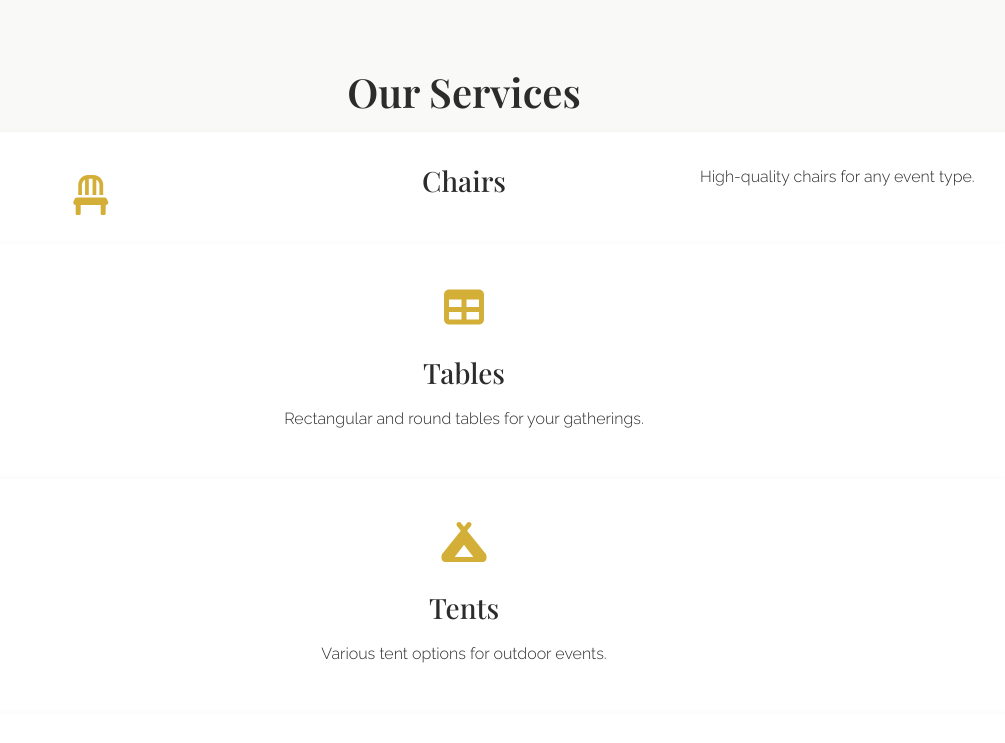
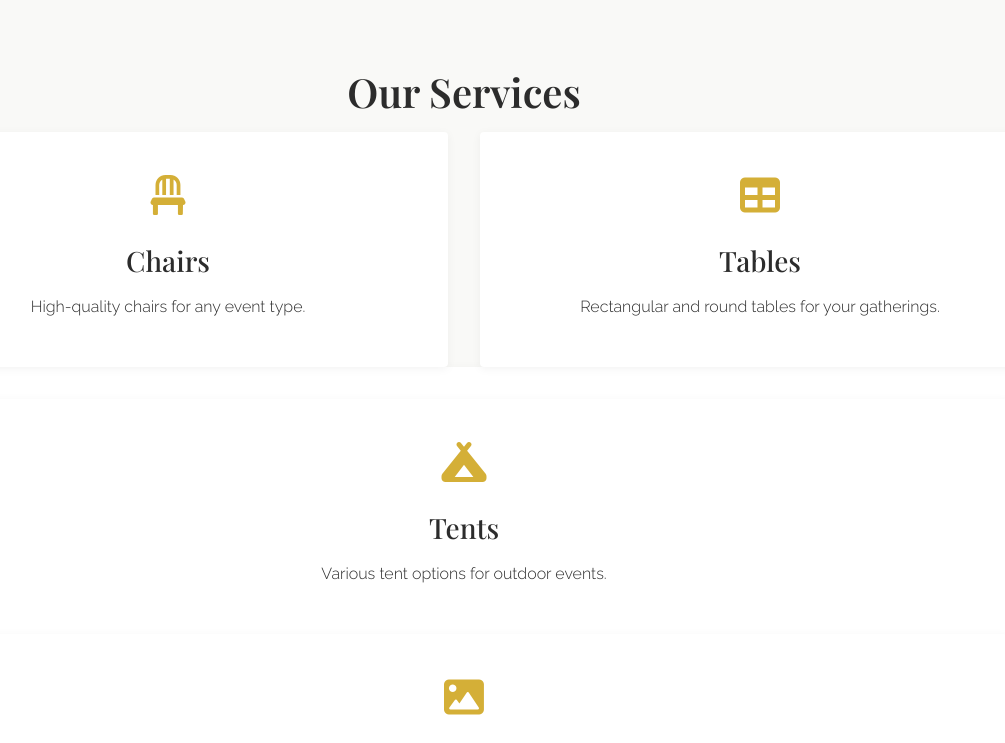
Before and after one commit to Daniel21b/Event, a plain HTML site: page index.html in a window 1280 px wide. Shown: the part 860-1603 px from the top of the page, without its empty margins (176-1181 px from the left). Drawn offline with nearby package versions, Linux system fonts and the light colour scheme.

Commit message:
Update index.html-uh

```diff
--- a/index.html
+++ b/index.html
@@ -53,15 +53,15 @@
   <div class="container">
     <h2 class="section-title">Our Services</h2>
     <div class="decorative-line"></div>
+    <div class="services-grid">
       <a href="#gallery" class="service-card" onclick="filterGallery('chairs')">
-            <div class="services-grid">
         <div class="service-icon">
           <i class="fas fa-chair"></i>
         </div>
         <h3>Chairs</h3>
         <p>High-quality chairs for any event type.</p>
-                 </div>
-              <div class="service-card">
+      </a>
+      <a href="#gallery" class="service-card" onclick="filterGallery('tables')">
         <div class="service-icon">
           <i class="fas fa-table"></i>
                         </div>
```
Lines whose indentation alone changed are shown as unchanged.
